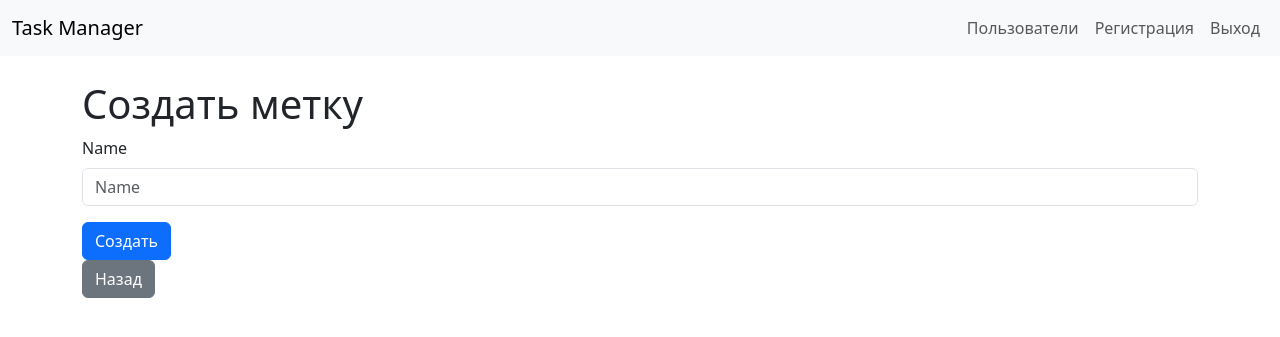
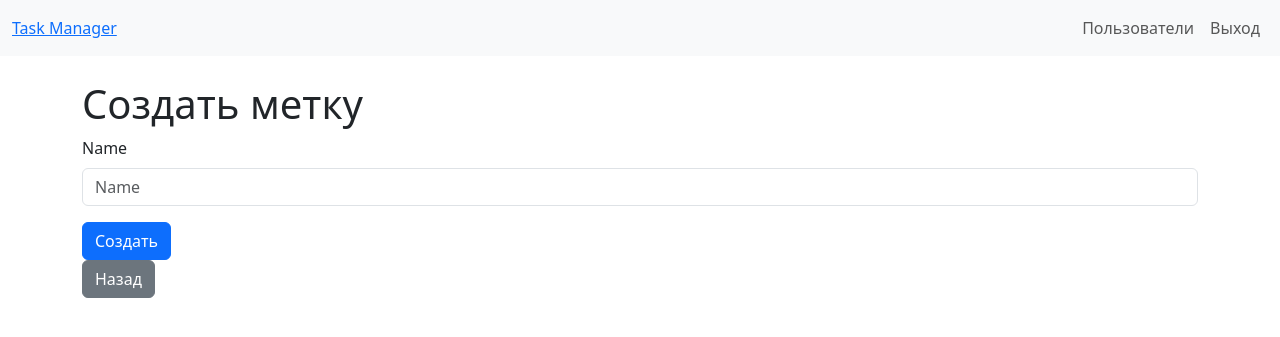
Before and after one commit to Knyazev782/python-project-52, a Django app: page /labels/create/ in a window 1280 px wide. Shown: the top 337 px of the page. Run offline with Django 5.2, Linux system fonts and the light colour scheme; a user stored in the database is signed in; some libraries are stand-ins or nearby versions.

Commit message:
изменил base

```diff
--- a/task_manager/templates/base.html
+++ b/task_manager/templates/base.html
@@ -9,14 +9,14 @@
 <body>
     <nav class="navbar navbar-expand-lg navbar-light bg-light">
         <div class="container-fluid">
-            <a class="navbar-brand" href="{% url 'index' %}">Task Manager</a>
+            <a class="nav-brand" href="{% url 'index' %}">Task Manager</a>
             <div class="navbar-nav">
                 <a class="nav-link" href="{% url 'users' %}">Пользователи</a>
-                <a class="nav-link" href="{% url 'create_user' %}">Регистрация</a>
-                {% if user.is_authenticated %}
+                {% if not user.is_authenticated %}
+                    <a class="nav-link" href="{% url 'create_user' %}">Регистрация</a>
+                    <a class="nav-link" href="{% url 'login' %}">Вход</a>
+                {% else %}
                     <a class="nav-link" href="{% url 'logout' %}">Выход</a>
-                {% else %}
-                    <a class="nav-link" href="{% url 'login' %}">Вход</a>
                 {% endif %}
             </div>
         </div>
```
